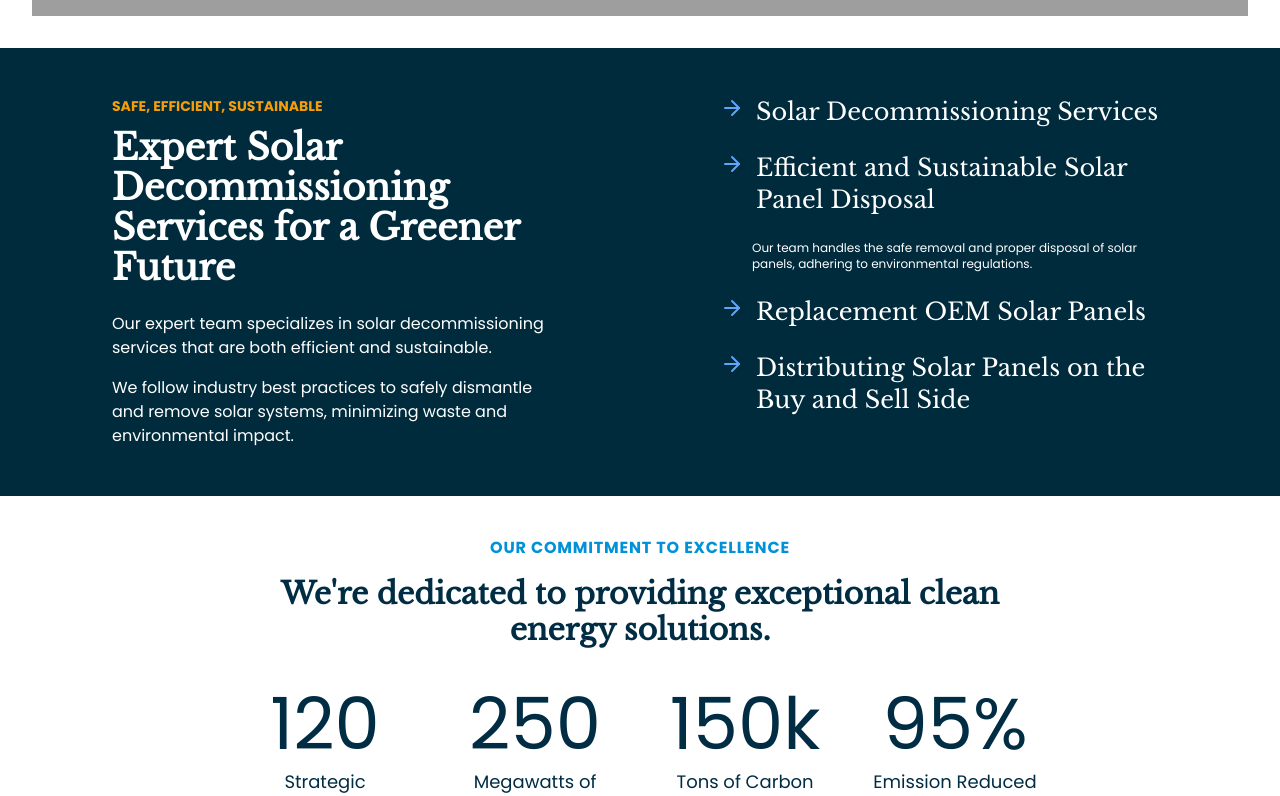
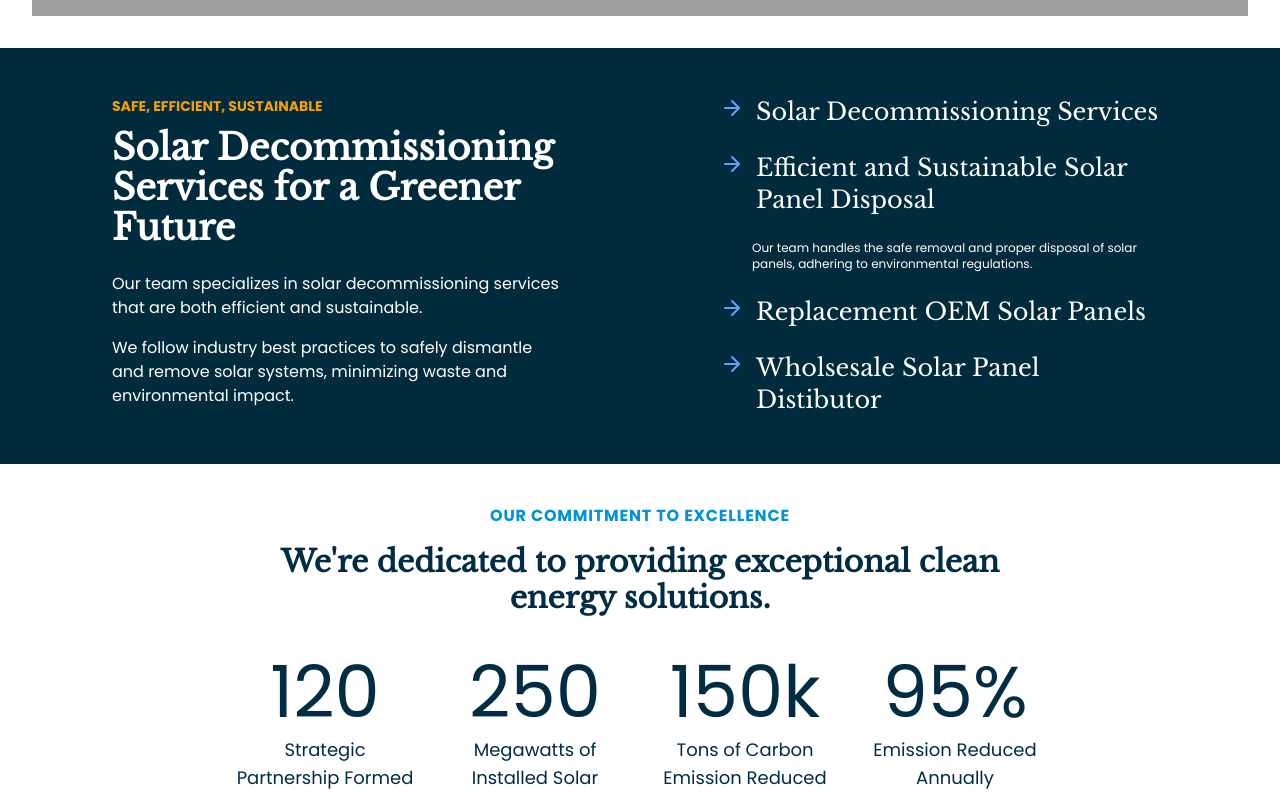
Before and after one commit to eromelus/clear-energy, a Next.js app: page / in a window 1280 px wide. Shown: the part 940-1736 px from the top of the page. Built offline with nearby package versions, Linux system fonts and the light colour scheme; grey boxes are pictures that could not be loaded.

Commit message:
Update copy in hero and solar services component

```diff
--- a/src/components/hero.tsx
+++ b/src/components/hero.tsx
@@ -7,7 +7,7 @@ export function Hero() {
   return (
     <div className="flex flex-col px-4 py-8 md:px-6 lg:px-8">
       <h1 className="mb-8 text-center text-3xl font-bold leading-tight text-navy tracking-[-2px]  md:text-4xl lg:text-left lg:text-5xl lg:pl-8 font-libre-baskerville">
-        Expertise in solar <br />
+        Experts in solar <br />
         decommissioning and <br />
         recycling <span className="italic font-[500]">solutions</span>.
       </h1>
--- a/src/components/solar-services.tsx
+++ b/src/components/solar-services.tsx
@@ -12,12 +12,12 @@ export function SolarServices() {
               SAFE, EFFICIENT, SUSTAINABLE
             </h2>
             <h1 className="text-2xl md:text-3xl lg:text-4xl font-bold mb-6 leading-tight font-libre-baskerville">
-              Expert Solar Decommissioning Services for a Greener Future
+              Solar Decommissioning Services for a Greener Future
             </h1>
             <div className="space-y-4 text-sm md:text-base md:w-1/2 lg:w-full">
               <p>
-                Our expert team specializes in solar decommissioning services
-                that are both efficient and sustainable.
+                Our team specializes in solar decommissioning services that are
+                both efficient and sustainable.
               </p>
               <p>
                 We follow industry best practices to safely dismantle and remove
@@ -36,7 +36,7 @@ export function SolarServices() {
                   isDescription: true,
                 },
                 "Replacement OEM Solar Panels",
-                "Distributing Solar Panels on the Buy and Sell Side",
+                "Wholsesale Solar Panel Distibutor",
               ].map((item, index) => (
                 <div
                   key={index}
```
